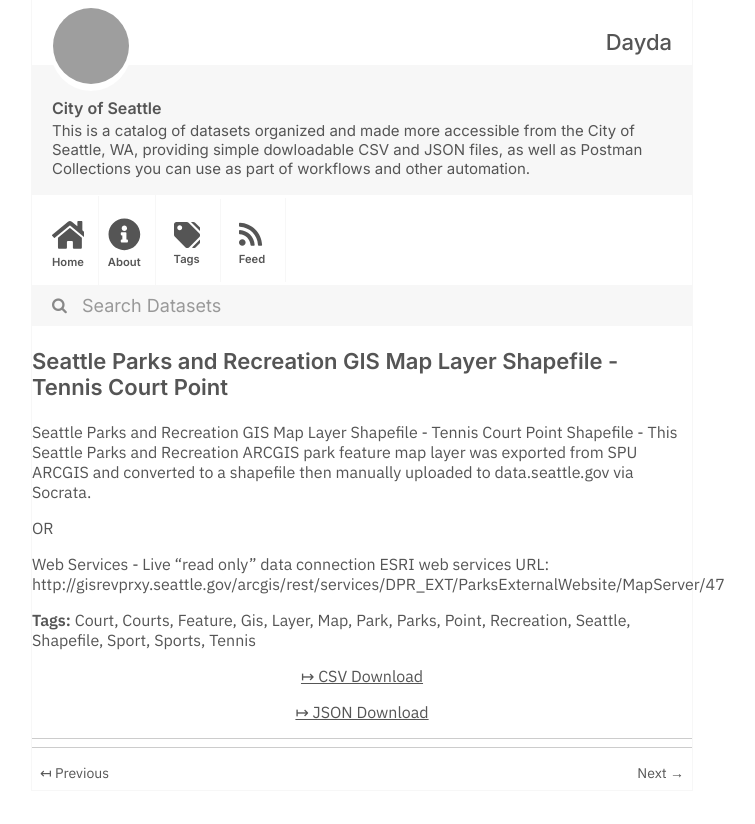
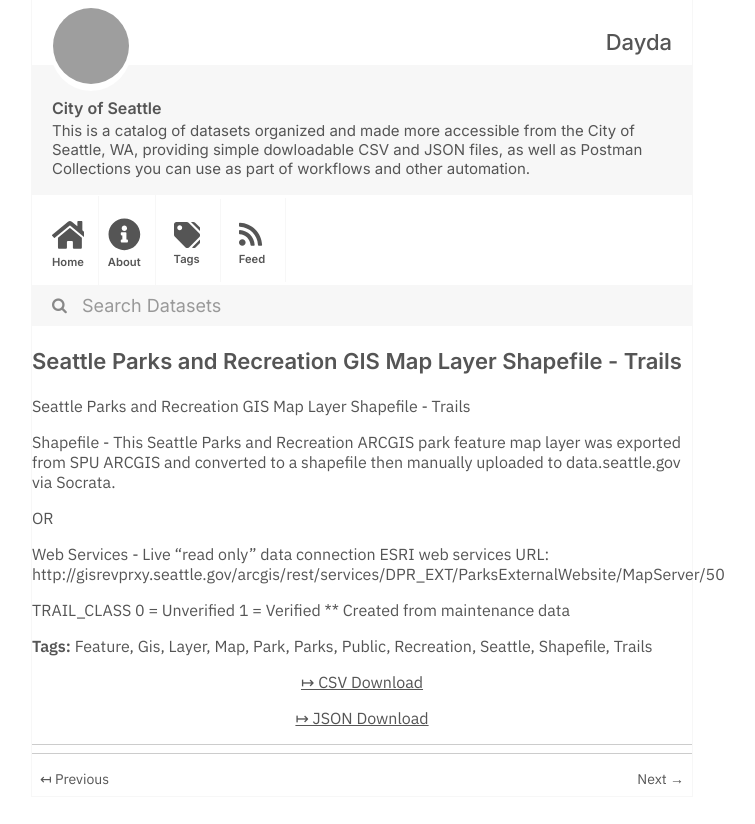
Before and after one commit to dayda-entities/city-of-seattle, a Jekyll site: the page built from _posts/2020-11-10-seattle-parks-and-recreation-g.md, in a window 1280 px wide, cut to the strip 0-824 px from the top of the page. Shown: the whole strip, without its empty margins (278-1033 px from the left). Built offline with Jekyll 4.4.1, drawn with Linux system fonts in a browser that asks for light colours; grey boxes are pictures that could not be loaded.

Commit message:
Publish Data

```diff
--- a/_posts/2020-11-10-seattle-parks-and-recreation-g.md
+++ b/_posts/2020-11-10-seattle-parks-and-recreation-g.md
@@ -1,35 +1,39 @@
 ---
-title: Seattle Parks and Recreation GIS Map Layer Shapefile - Tennis Court Point
-created: '2020-11-10T16:59:04.566518'
-modified: '2020-11-10T16:59:04.566528'
+title: Seattle Parks and Recreation GIS Map Layer Shapefile - Trails
+created: '2020-11-10T16:59:05.040165'
+modified: '2020-11-10T16:59:05.040176'
 state: active
 type: dataset
 tags:
-  - Court
-  - Courts
   - Feature
   - Gis
   - Layer
   - Map
   - Park
   - Parks
-  - Point
+  - Public
   - Recreation
   - Seattle
   - Shapefile
-  - Sport
-  - Sports
-  - Tennis
+  - Trails
 groups:
   - Local Government
-csv_url: 'https://data.seattle.gov/api/views/p8fp-a7qi/rows.csv?accessType=DOWNLOAD'
-json_url: 'https://data.seattle.gov/api/views/p8fp-a7qi/rows.json?accessType=DOWNLOAD'
+csv_url: 'https://data.seattle.gov/api/views/vwtx-gvpm/rows.csv?accessType=DOWNLOAD'
+json_url: 'https://data.seattle.gov/api/views/vwtx-gvpm/rows.json?accessType=DOWNLOAD'
 layout: post
 
 ---
-Seattle Parks and Recreation GIS Map Layer Shapefile - Tennis Court Point
-Shapefile  - This Seattle Parks and Recreation ARCGIS park feature map layer was exported from SPU ARCGIS and converted to a shapefile then manually uploaded to data.seattle.gov via Socrata.
+Seattle Parks and Recreation GIS Map Layer Shapefile - Trails
+
+Shapefile - This Seattle Parks and Recreation ARCGIS park feature map layer was exported from SPU ARCGIS and
+converted to a shapefile then manually uploaded to data.seattle.gov via Socrata.
 
 OR
 
-Web Services - Live "read only" data connection ESRI web services URL: http://gisrevprxy.seattle.gov/arcgis/rest/services/DPR_EXT/ParksExternalWebsite/MapServer/47
+Web Services - Live "read only" data connection ESRI web services URL:
+http://gisrevprxy.seattle.gov/arcgis/rest/services/DPR_EXT/ParksExternalWebsite/MapServer/50
+
+TRAIL_CLASS
+0 = Unverified
+1 = Verified
+** Created from maintenance data
```
